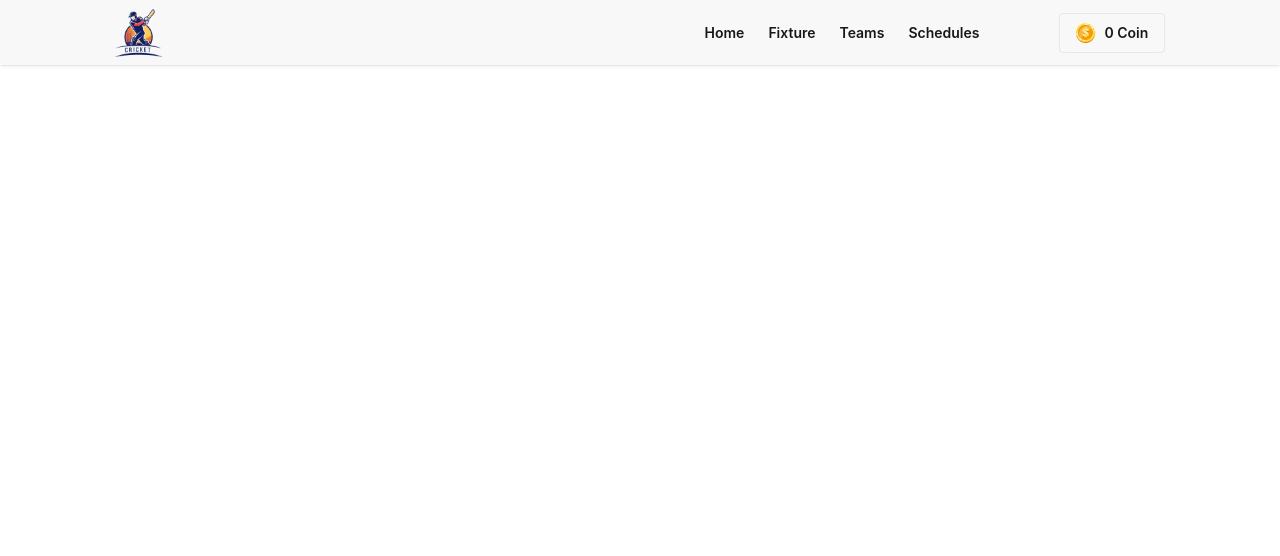
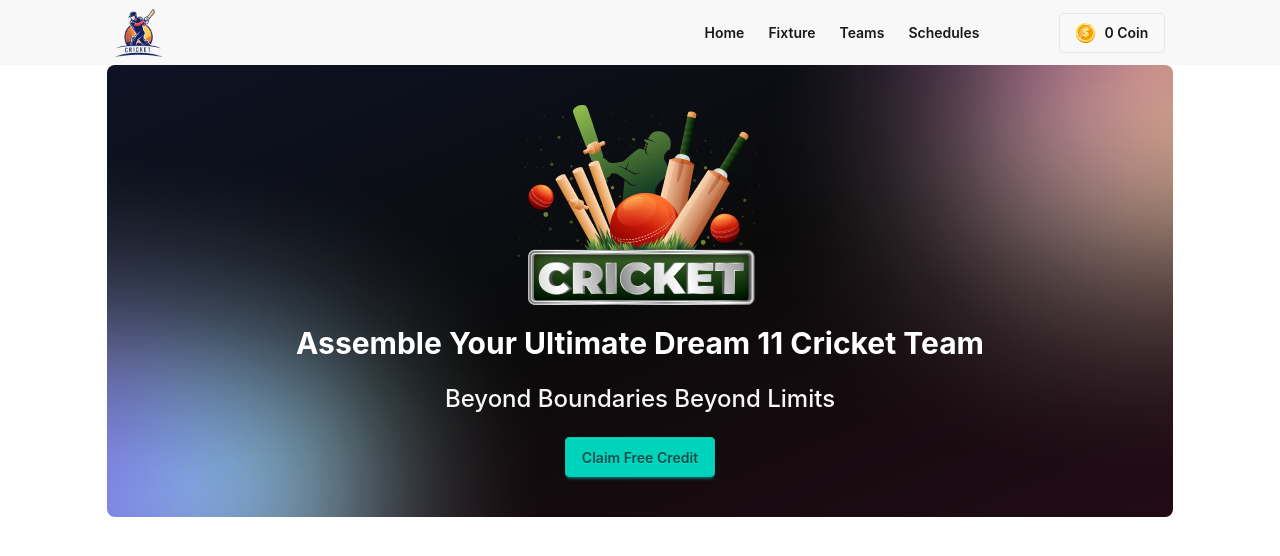
Before and after one commit to abutalha08/bpl-dream-11, a React (Vite) app: page / in a window 1280 px wide. Shown: the top 556 px of the page. Built offline with nearby package versions, Linux system fonts and the light colour scheme.

Commit message:
Created banner section

```diff
--- a/src/App.jsx
+++ b/src/App.jsx
@@ -1,5 +1,6 @@
 
 import './App.css'
+import Banner from './components/Banner/Banner'
 import Navbar from './components/Navbar/Navbar'
 
 function App() {
@@ -7,6 +8,7 @@ function App() {
   return (
     <>
     <Navbar></Navbar>
+    <Banner></Banner>
     </>
   )
 }
--- /dev/null
+++ b/src/components/Banner/Banner.jsx
@@ -0,0 +1,30 @@
+import React from 'react';
+import bannerImg from '../../assets/bg-shadow.png';
+import bannerLogo from "../../assets/banner-main.png"
+
+const Banner = () => {
+    return (
+        <div className='max-w-10/12 mx-auto'>
+            <div
+                className="bg-cover bg-center rounded-lg relative overflow-hidden bg-[#0a0a0a]"
+                style={{ backgroundImage: `url(${bannerImg})` }}
+            >
+                {/* Tailwind Gradient Overlay to fix the "White center" issue */}
+                <div className="absolute inset-0 bg-linear-to-br from-blue-900/20 via-transparent to-pink-900/20 pointer-events-none"></div>
+
+                {/* Content inside banner (Optional) */}
+                <div className="relative z-10 flex h-full py-10 items-center justify-center">
+                   {/* <h1 className="text-white text-3xl font-bold">Your Content Here</h1> */}
+                   <div className='space-y-5 text-center'>
+                    <img src={bannerLogo} alt="" className='mx-auto' />
+                    <h2 className="text-white text-3xl font-bold">Assemble Your Ultimate Dream 11 Cricket Team</h2>
+                    <p className='text-[24px] font-medium text-base-200'>Beyond Boundaries Beyond Limits</p>
+                    <button className="btn btn-accent">Claim Free Credit</button>
+                   </div>
+                </div>
+            </div>
+        </div>
+    );
+};
+
+export default Banner;
--- a/src/components/Navbar/Navbar.jsx
+++ b/src/components/Navbar/Navbar.jsx
@@ -4,8 +4,8 @@ import logoImg from "../../assets/logo.png"
 
 const Navbar = () => {
     return (
-        <div className='max-w-full bg-base-200 shadow-sm'>
-            <div className='w-10/12 mx-auto'>
+        <div className='max-w-full bg-base-200 '>
+            <div className='max-w-10/12 mx-auto'>
 
            <div className="navbar">
   <div className="navbar-start">
```
Also changed, not shown: src/assets/Frame-bg.png (added).
